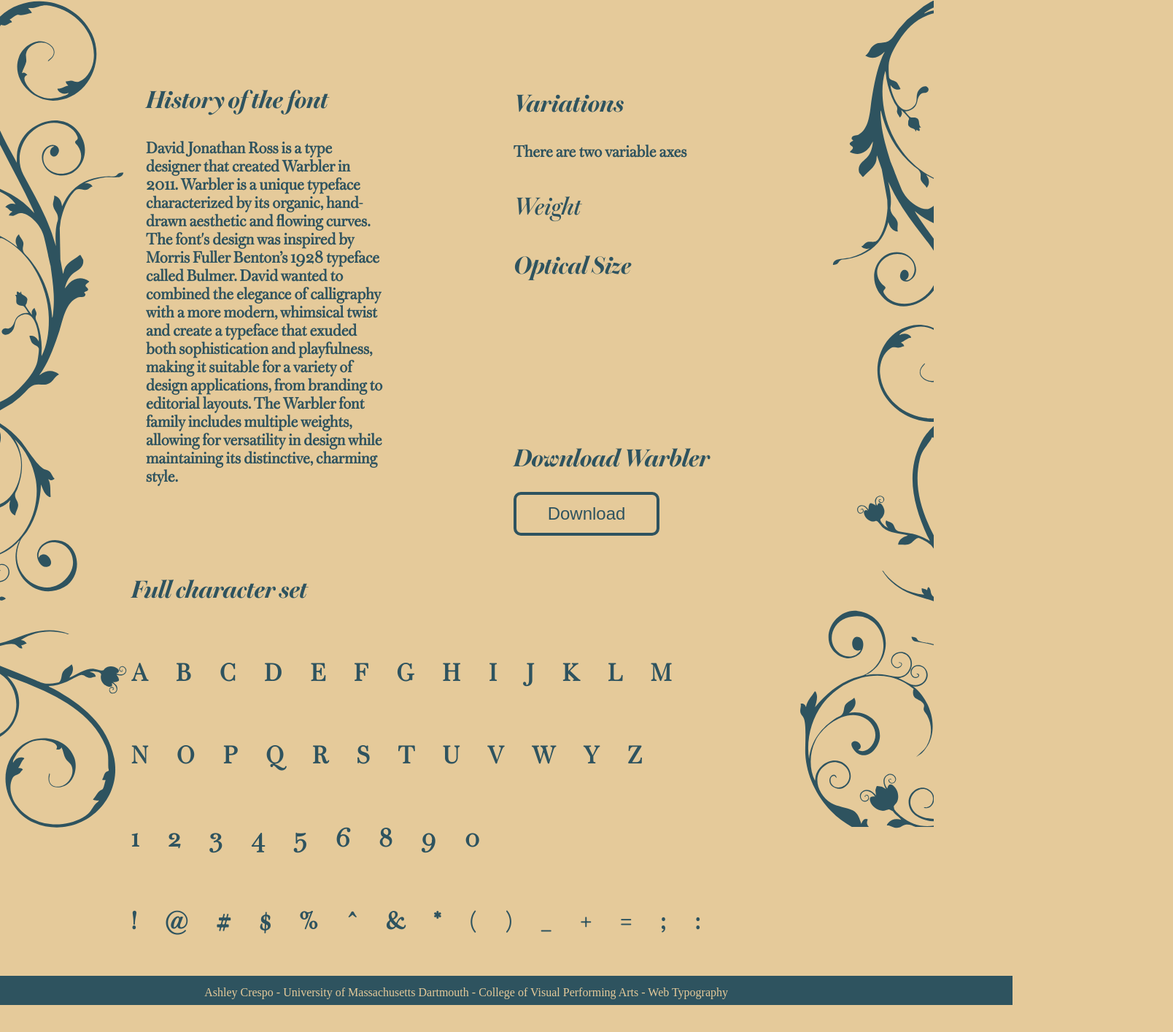
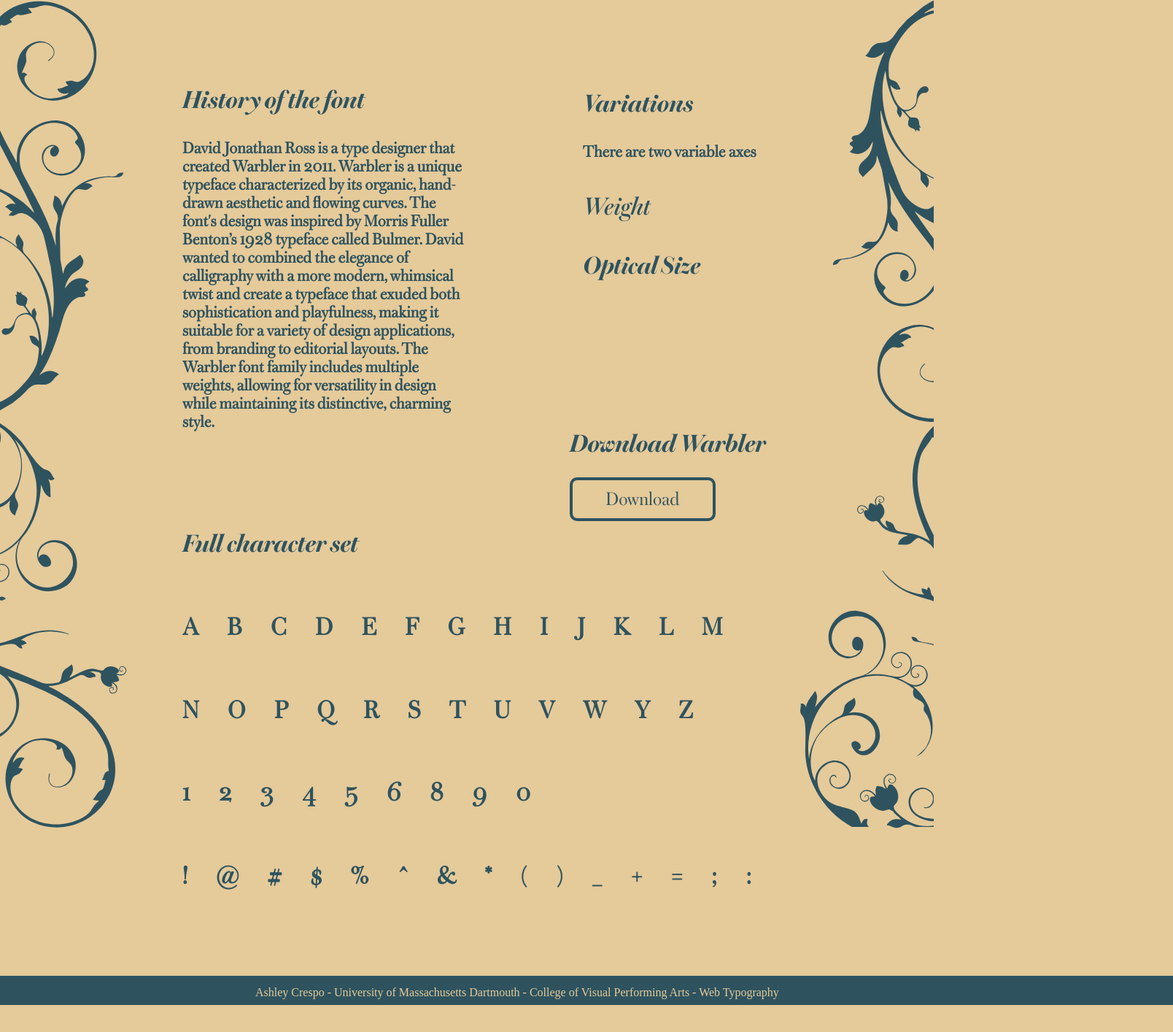
Before and after one commit to ashleycrespo/warbler, a plain HTML site: page index.html in a window 1280 px wide. Shown: the part 615-2029 px from the top of the page at 73% size, 1608 px wide, since content can reach past the window. Drawn offline with Linux system fonts and the light colour scheme; files whose address does not match are found by name.

Commit message:
fixed layout

```diff
--- a/main.css
+++ b/main.css
@@ -43,11 +43,6 @@
 }
 
 /* how the page wrapper will appear on mobile */
-.page-wrapper{
-    width: min(100% - 2rem, 100ch);
-    margin-inline: auto;
-    overflow: visible;
-}
 
 #side-vines{
     position: absolute;
@@ -65,7 +60,7 @@
     width: 460%; /* Ensure the footer spans the full width */
     padding: 20px; /* Add padding for spacing inside the footer */
     position: relative;
-    top: -80px;
+    top: -17px;
     left: -350px;
     text-align: center; /* Center-align the text */
     line-height: 5px; /* Align text vertically within the footer */
@@ -73,6 +68,9 @@
 
 
 .page-wrapper{
+    width: min(100% - 2rem, 120ch);
+    margin-inline: auto;
+    overflow: visible;
     display: grid;
     grid-gap: 5%;
     grid-template-columns: 3fr 4fr;
@@ -89,29 +87,31 @@
 #history {
 grid-area: h;
 margin-top: -95px;
-margin-left: -40px;
+margin-left: 90px;
 }
 
 #variations{
 grid-area: v;
 margin-top: -90px;
-margin-left: 98px;
+margin-left: 200px;
 }
 
 #alphabet {
 grid-area: a;
-margin-left: -60px;
+margin-left: 90px;
+margin-top: -10px;
 }
 
 #download-button {
     margin-top: -65%;
-    margin-left: 55%;
+    margin-left: 61%;
 }
 
 #download-button button {
     width: 200px; /* Set the button's width */
     height: 60px; /* Set the button's height */
     font-size: 1.5rem; /* Adjust the text size inside the button */
+    font-family: "Warbler Variable";
     padding: 10px 20px; /* Add padding for better spacing */
     box-sizing: border-box; /* Ensure padding and border are included in the size */
     color: #2E535F;
@@ -274,7 +274,7 @@
 
     .page-wrapper{
             display: grid;
-        grid-gap: 5%;
+            rid-gap: 5%;
             grid-template-columns: 3fr 4fr;
             grid-template-rows: 2fr 2fr; /* Removed the comma causing syntax error */
             grid-template-areas:
@@ -360,6 +360,7 @@
         width: 100px; /* Set the button's width */
         height: 30px; /* Set the button's height */
         font-size: 1rem; /* Adjust the text size inside the button */
+        font-family: "Warbler Variable";
         padding: 3px 10px; /* Add padding for better spacing */
         box-sizing: border-box; /* Ensure padding and border are included in the size */
         color: #2E535F;
```
Also changed, not shown: 1 other file. Lines whose indentation alone changed are shown as unchanged.
